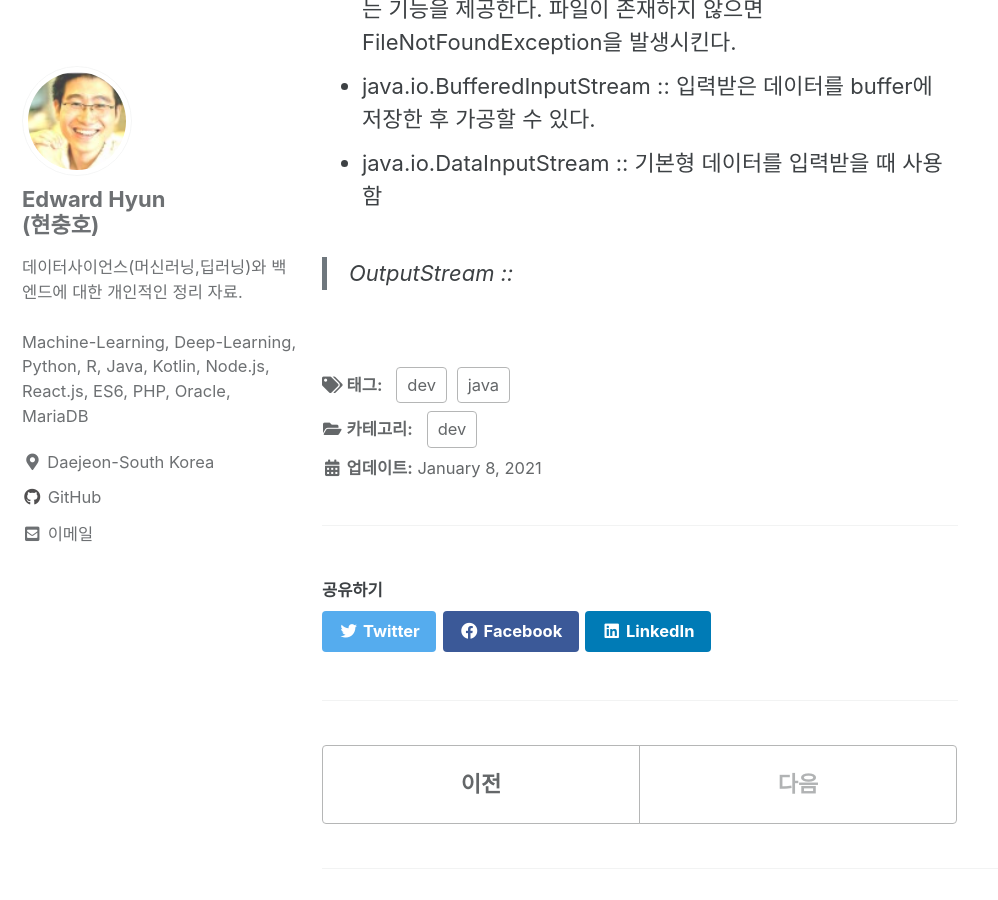
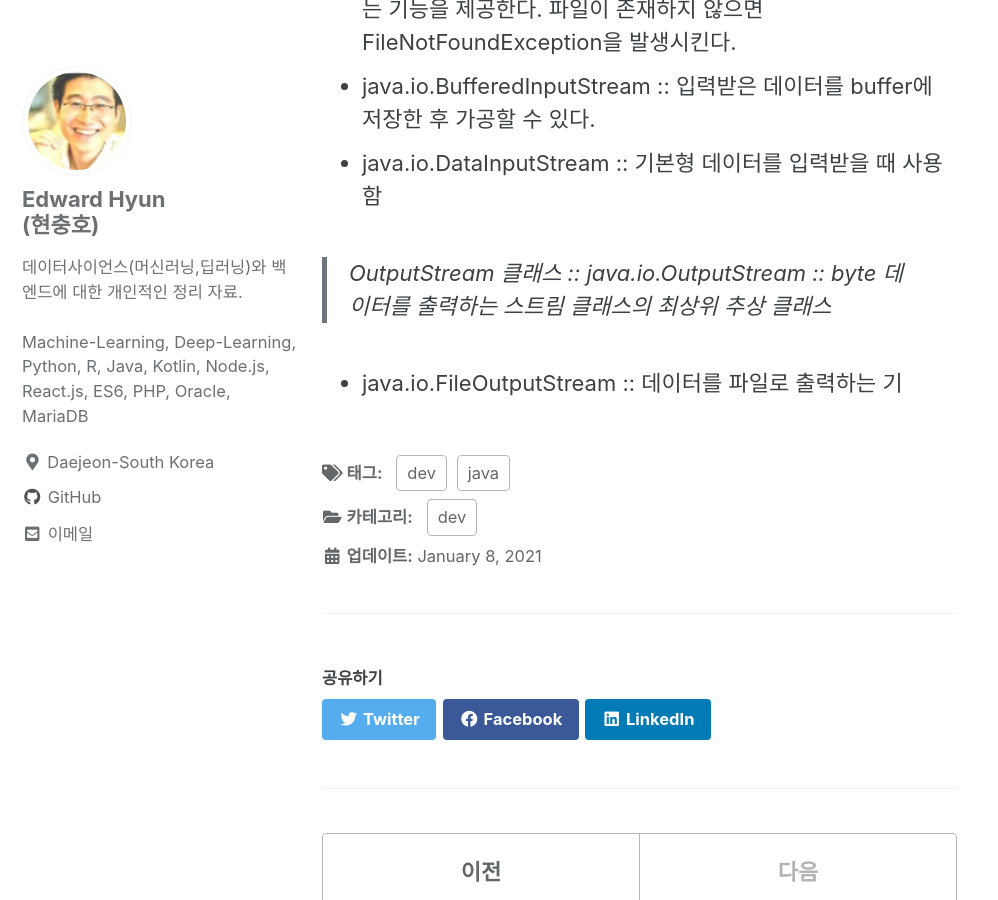
Before and after one commit to iamhch24/iamhch24.github.io, a Jekyll site: the page built from _posts/2021-01-08-[Study] 초보자를 위한 Java Programming.md, in a window 1280 px wide and 900 px high, scrolled down 6096 px. Shown: the whole window, without its empty margins (0-998 px from the left). Built offline with Jekyll 4.4.1, drawn with Linux system fonts in a browser that asks for light colours; cached includes are drawn as plain includes.

Commit message:
_posts/2021-01-08-[Study] 초보자를 위한 Java Programming.md updated from https://stackedit.io/

```diff
--- a/_posts/2021-01-08-[Study] 초보자를 위한 Java Programming.md
+++ b/_posts/2021-01-08-[Study] 초보자를 위한 Java Programming.md
@@ -136,15 +136,16 @@ public void m(){
 * java.io.BufferedInputStream :: 입력받은 데이터를 buffer에 저장한 후 가공할 수 있다.
 * java.io.DataInputStream :: 기본형 데이터를 입력받을 때 사용함
 
->OutputStream ::
+>OutputStream 클래스 :: java.io.OutputStream :: byte 데이터를 출력하는 스트림 클래스의 최상위 추상 클래스
 
+* java.io.FileOutputStream :: 데이터를 파일로 출력하는 기
 
 
 
 
 <!--stackedit_data:
-eyJoaXN0b3J5IjpbLTEzNTcyNDk3NDMsMTgxMDU2ODk5MiwtMT
-c4MzQ2NzA0NywtMTE0Nzc4NDIzNiwtMTE3ODI3NTcyNSwxNjM0
-MDgxMTI3LDUwNDcxNDQ0LDE5NjcyNzg3NzksLTEyNjQ0NDQ3Nz
-NdfQ==
+eyJoaXN0b3J5IjpbLTEzNTk4MDI3NjUsLTEzNTcyNDk3NDMsMT
+gxMDU2ODk5MiwtMTc4MzQ2NzA0NywtMTE0Nzc4NDIzNiwtMTE3
+ODI3NTcyNSwxNjM0MDgxMTI3LDUwNDcxNDQ0LDE5NjcyNzg3Nz
+ksLTEyNjQ0NDQ3NzNdfQ==
 -->
```
